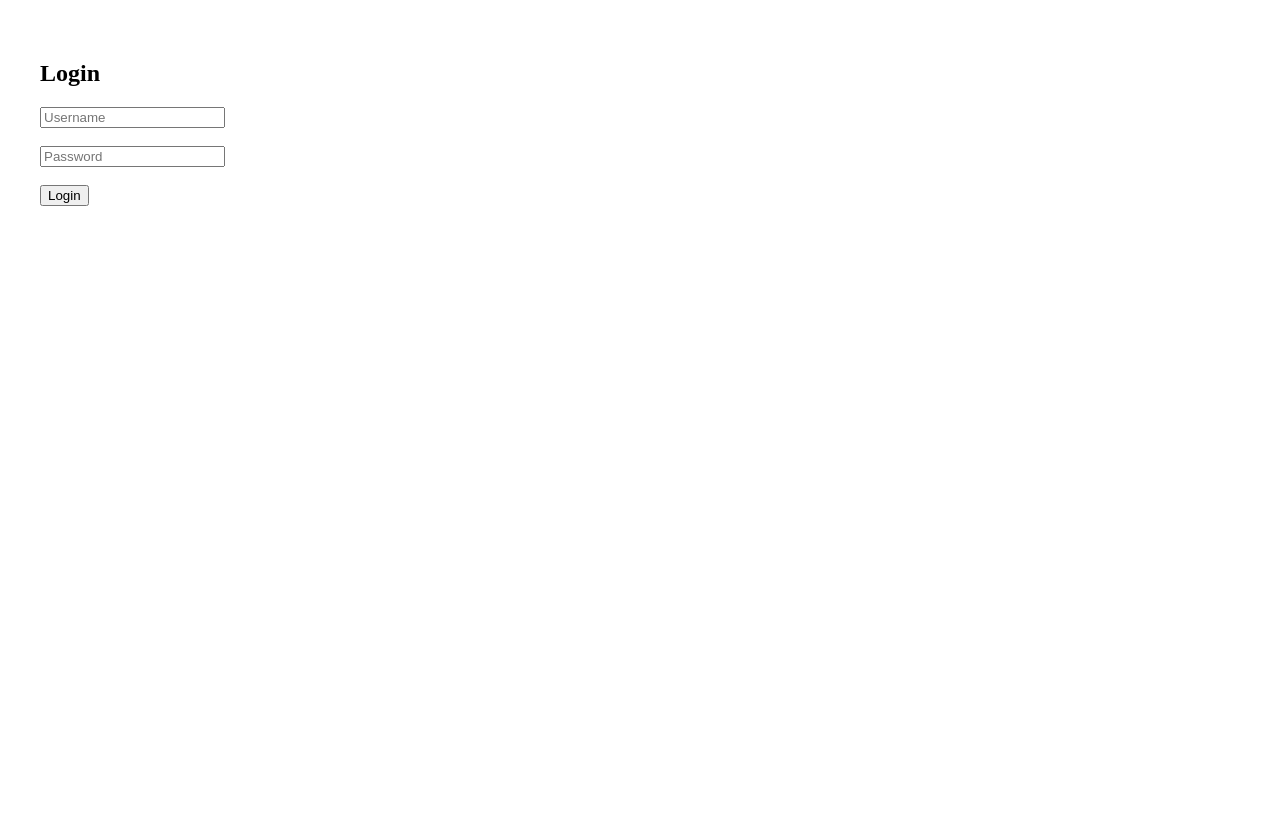
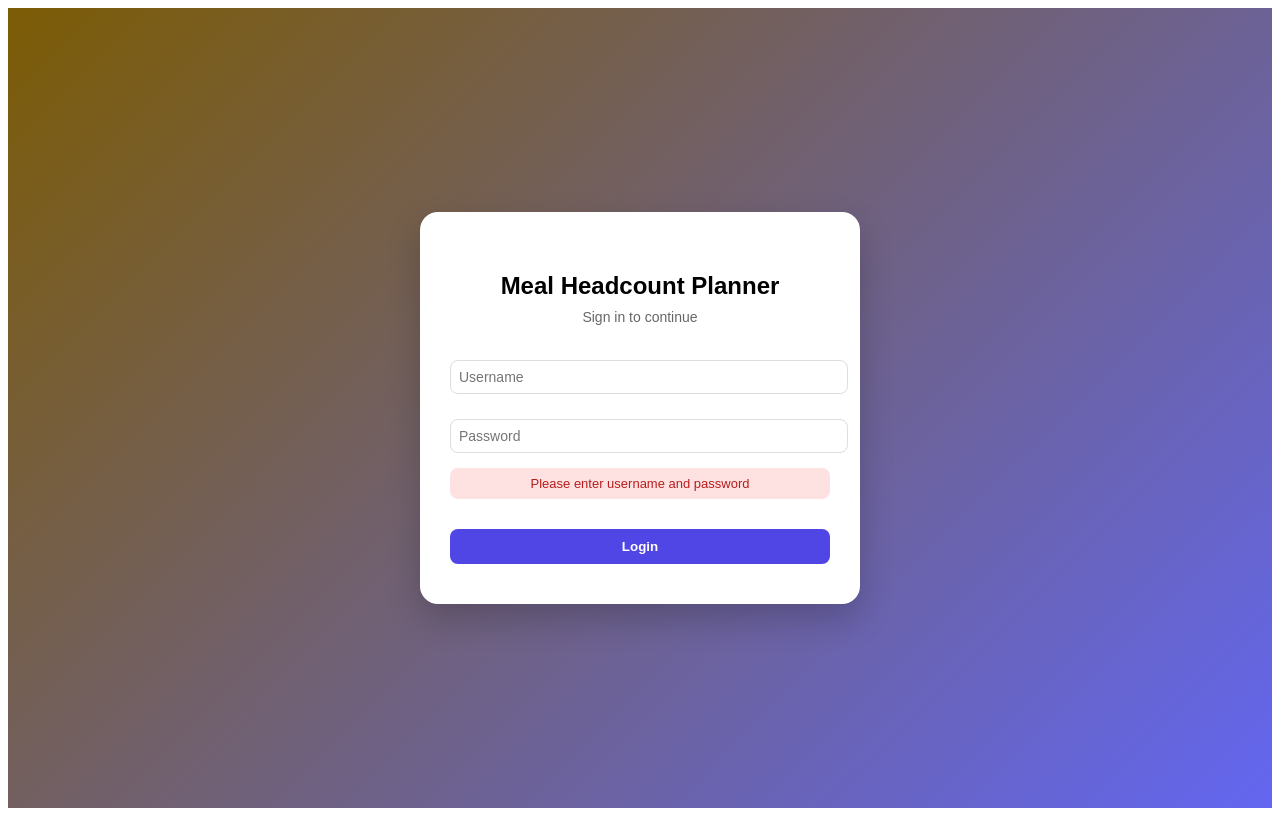
Before and after one commit to samin-craftsmen/CEA-2026, a React app in the folder Root/Task-1/Project/Task 1 Iter 1/frontend/: page / in a window 1280 px wide. Both pictures are taken after a click on the button "Login". Built offline with nearby package versions, Linux system fonts and the light colour scheme; no server answers; the HTML template or start-up script is replaced by a standard one.

Commit message:
Implement iteration 1 features

```diff
--- /dev/null
+++ b/Root/Task-1/Project/Task 1 Iter 1/frontend/src/pages/Login.css
@@ -0,0 +1,74 @@
+.login-page {
+  min-height: 100vh;
+  background: linear-gradient(135deg, #7c5c05, #6366f1);
+  display: flex;
+  justify-content: center;
+  align-items: center;
+  font-family: Arial, sans-serif;
+}
+
+.login-card {
+  background: white;
+  width: 100%;
+  max-width: 380px;
+  padding: 40px 30px;
+  border-radius: 18px;
+  box-shadow: 0 15px 35px rgba(0, 0, 0, 0.2);
+  text-align: center;
+}
+
+.subtitle {
+  margin-top: -10px;
+  margin-bottom: 25px;
+  color: #666;
+  font-size: 14px;
+}
+
+.input {
+  width: 100%;
+  padding: 12px;
+  margin-bottom: 15px;
+  border-radius: 10px;
+  border: 1px solid #ddd;
+  font-size: 14px;
+  transition: 0.2s;
+}
+
+.input:focus {
+  outline: none;
+  border-color: #4f46e5;
+  box-shadow: 0 0 0 3px rgba(79, 70, 229, 0.1);
+}
+
+.btn {
+  width: 100%;
+  padding: 12px;
+  border-radius: 10px;
+  border: none;
+  font-weight: 600;
+  cursor: pointer;
+  transition: 0.2s;
+}
+
+.primary {
+  background: #4f46e5;
+  color: white;
+}
+
+.primary:hover {
+  background: #4338ca;
+}
+
+.primary:disabled {
+  background: #a5b4fc;
+  cursor: not-allowed;
+}
+
+.error {
+  background: #fee2e2;
+  color: #b91c1c;
+  padding: 8px;
+  border-radius: 8px;
+  font-size: 13px;
+  margin-bottom: 15px;
+}
--- a/Root/Task-1/Project/Task 1 Iter 1/frontend/src/pages/Login.tsx
+++ b/Root/Task-1/Project/Task 1 Iter 1/frontend/src/pages/Login.tsx
@@ -1,13 +1,24 @@
 import { useState } from "react";
 import { useNavigate } from "react-router-dom";
+import "./Login.css";
 
 export default function Login() {
   const [username, setUsername] = useState("");
   const [password, setPassword] = useState("");
   const [message, setMessage] = useState("");
+  const [loading, setLoading] = useState(false);
   const navigate = useNavigate();
 
   const handleLogin = async () => {
+    if (!username || !password) {
+      setMessage("Please enter username and password");
+      return;
+    }
+
+    setLoading(true);
+    setMessage("");
+
+    try {
       const res = await fetch("http://localhost:8080/login", {
         method: "POST",
         headers: { "Content-Type": "application/json" },
@@ -20,20 +31,46 @@ export default function Login() {
         localStorage.setItem("token", data.token);
         navigate("/meal-planner");
       } else {
-    setMessage(data.error);
+        setMessage(data.error || "Login failed");
       }
+    } catch (err) {
+      setMessage("Server error. Please try again.");
+    }
+
+    setLoading(false);
   };
 
+  return (
+    <div className="login-page">
+      <div className="login-card">
+        <h2>Meal Headcount Planner</h2>
+        <p className="subtitle">Sign in to continue</p>
 
-  return (
-    <div style={{ padding: "2rem" }}>
-      <h2>Login</h2>
-      <input placeholder="Username" onChange={e => setUsername(e.target.value)} />
-      <br /><br />
-      <input type="password" placeholder="Password" onChange={e => setPassword(e.target.value)} />
-      <br /><br />
-      <button onClick={handleLogin}>Login</button>
-      <p>{message}</p>
+        <input
+          className="input"
+          placeholder="Username"
+          value={username}
+          onChange={e => setUsername(e.target.value)}
+        />
+
+        <input
+          className="input"
+          type="password"
+          placeholder="Password"
+          value={password}
+          onChange={e => setPassword(e.target.value)}
+        />
+
+        {message && <div className="error">{message}</div>}
+
+        <button
+          className="btn primary"
+          onClick={handleLogin}
+          disabled={loading}
+        >
+          {loading ? "Signing in..." : "Login"}
+        </button>
+      </div>
     </div>
   );
 }
--- /dev/null
+++ b/Root/Task-1/Project/Task 1 Iter 1/frontend/src/pages/MealPlanner.css
@@ -0,0 +1,120 @@
+.page {
+  min-height: 100vh;
+  background: #f5f7fb;
+  display: flex;
+  justify-content: center;
+  padding: 40px 20px;
+  font-family: Arial, sans-serif;
+}
+
+.card {
+  background: white;
+  width: 100%;
+  max-width: 900px;
+  padding: 30px;
+  border-radius: 16px;
+  box-shadow: 0 10px 25px rgba(0, 0, 0, 0.08);
+}
+
+.header {
+  display: flex;
+  justify-content: space-between;
+  align-items: center;
+  margin-bottom: 25px;
+}
+
+.badge {
+  background: #e3e8ff;
+  padding: 6px 12px;
+  border-radius: 20px;
+  margin-left: 8px;
+  font-size: 14px;
+}
+
+.role {
+  background: #d4f4dd;
+}
+
+.meal-grid {
+  display: grid;
+  grid-template-columns: repeat(auto-fill, minmax(220px, 1fr));
+  gap: 20px;
+  margin-bottom: 20px;
+}
+
+.meal-card {
+  background: #fafafa;
+  padding: 15px;
+  border-radius: 12px;
+  border: 1px solid #eee;
+}
+
+.checkbox {
+  font-weight: 600;
+}
+
+.input {
+  width: 100%;
+  padding: 8px;
+  margin-top: 10px;
+  border-radius: 8px;
+  border: 1px solid #ddd;
+}
+
+.section {
+  margin-top: 30px;
+  padding-top: 20px;
+  border-top: 1px solid #eee;
+}
+
+.btn {
+  padding: 10px 16px;
+  border-radius: 8px;
+  border: none;
+  cursor: pointer;
+  margin-top: 15px;
+  margin-right: 10px;
+  font-weight: 600;
+  transition: 0.2s;
+}
+
+.btn:hover {
+  transform: translateY(-2px);
+}
+
+.primary {
+  background: #4f46e5;
+  color: white;
+}
+
+.secondary {
+  background: #6366f1;
+  color: white;
+}
+
+.warning {
+  background: #f59e0b;
+  color: white;
+}
+
+.danger {
+  background: #ef4444;
+  color: white;
+}
+
+.logout {
+  margin-top: 40px;
+}
+
+.headcount {
+  margin-top: 15px;
+}
+
+.headcount-item {
+  display: flex;
+  justify-content: space-between;
+  padding: 8px 12px;
+  background: #f1f5f9;
+  border-radius: 8px;
+  margin-bottom: 8px;
+}
--- a/Root/Task-1/Project/Task 1 Iter 1/frontend/src/pages/MealPlanner.tsx
+++ b/Root/Task-1/Project/Task 1 Iter 1/frontend/src/pages/MealPlanner.tsx
@@ -1,5 +1,6 @@
 import { useEffect, useState } from "react";
 import { useNavigate } from "react-router-dom";
+import "./MealPlanner.css";
 
 const allMeals = [
   "Lunch",
@@ -159,20 +160,25 @@ export default function MealPlanner() {
   };
 
  return (
-    <div style={{ padding: "2rem" }}>
-      <h2>Meal Planner 🍽️</h2>
-
-      <p><strong>User:</strong> {username}</p>
-      <p><strong>Role:</strong> {role}</p>
+  <div className="page">
+    <div className="card">
+      <div className="header">
+        <h2>🍽️ Meal Planner</h2>
+        <div>
+          <span className="badge">{username}</span>
+          <span className="badge role">{role}</span>
+        </div>
+      </div>
 
       {/* ================= MEAL SELECTION ================= */}
       {(role === "employee" || role === "teamlead" || role === "admin") && (
         <>
           <h3>Tomorrow's Meals</h3>
 
+          <div className="meal-grid">
             {allMeals.map(meal => (
-            <div key={meal} style={{ marginBottom: "10px" }}>
-              <label>
+              <div key={meal} className="meal-card">
+                <label className="checkbox">
                   <input
                     type="checkbox"
                     checked={selectedMeals.includes(meal)}
@@ -181,18 +187,17 @@ export default function MealPlanner() {
                   {meal}
                 </label>
 
-              {/* Show items */}
-              {mealItems[meal] && mealItems[meal].length > 0 && (
-                <ul style={{ marginLeft: "20px" }}>
-                  {mealItems[meal].map((item: string, index: number) => (
-                    <li key={index}>{item}</li>
+                {mealItems[meal]?.length > 0 && (
+                  <ul>
+                    {mealItems[meal].map((item: string, i: number) => (
+                      <li key={i}>{item}</li>
                     ))}
                   </ul>
                 )}
 
-              {/* Admin item editor */}
                 {role === "admin" && (
                   <input
+                    className="input"
                     placeholder="Add items (comma separated)"
                     value={(itemInputs[meal] || []).join(", ")}
                     onChange={e =>
@@ -203,86 +208,83 @@ export default function MealPlanner() {
                           .map(s => s.trim()),
                       })
                     }
-                  style={{ marginLeft: "20px", width: "300px" }}
                   />
                 )}
               </div>
             ))}
+          </div>
 
-          <br />
-          <button onClick={saveOwnMeals}>Save</button>
+          <button className="btn primary" onClick={saveOwnMeals}>
+            Save Selection
+          </button>
 
           {role === "admin" && (
-            <>
-              <br /><br />
-              <button onClick={saveMealItems}>
-                Save Meal Items (Tomorrow)
+            <button className="btn secondary" onClick={saveMealItems}>
+              Save Meal Items
             </button>
-            </>
           )}
         </>
       )}
 
       {/* ================= OVERRIDE ================= */}
       {(role === "teamlead" || role === "admin") && (
-        <>
-          <hr />
+        <div className="section">
           <h3>Modify Employee Meals</h3>
 
           <input
+            className="input"
             placeholder="Employee Username"
             value={searchUser}
             onChange={e => setSearchUser(e.target.value)}
           />
 
-          <br /><br />
-
           <input
+            className="input"
             type="date"
             value={searchDate}
             onChange={e => setSearchDate(e.target.value)}
           />
 
-          <br /><br />
-
-          <button onClick={overrideEmployee}>
+          <button className="btn warning" onClick={overrideEmployee}>
             Update Employee Meals
           </button>
-        </>
+        </div>
       )}
 
       {/* ================= HEADCOUNT ================= */}
       {role === "admin" && (
-        <>
-          <hr />
+        <div className="section">
           <h3>Headcount</h3>
 
           <input
+            className="input"
             type="date"
             value={searchDate}
             onChange={e => setSearchDate(e.target.value)}
           />
 
-          <br /><br />
-
-          <button onClick={fetchHeadcount}>
+          <button className="btn primary" onClick={fetchHeadcount}>
             Get Headcount
           </button>
 
           {headcount && (
-            <div style={{ marginTop: "1rem" }}>
+            <div className="headcount">
               {Object.entries(headcount).map(([meal, count]) => (
-                <p key={meal}>
-                  {meal}: {String(count)}
-                </p>
+                <div key={meal} className="headcount-item">
+                  <span>{meal}</span>
+                  <span>{String(count)}</span>
+                </div>
               ))}
             </div>
           )}
-        </>
+        </div>
       )}
 
-      <hr />
-      <button onClick={logout}>Logout</button>
+      <button className="btn danger logout" onClick={logout}>
+        Logout
+      </button>
+    </div>
   </div>
 );
+
 }
```
Also changed, not shown: 2 other files (tests, documents, lock files or other folders). Lines whose indentation alone changed are shown as unchanged.
